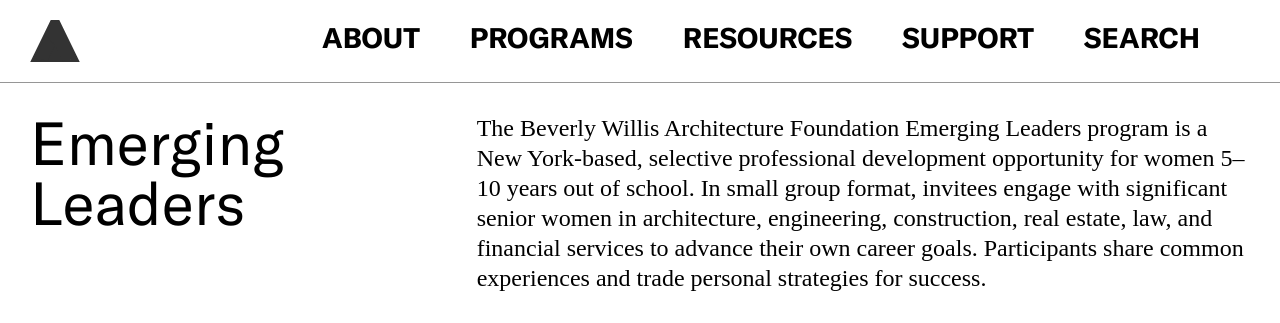
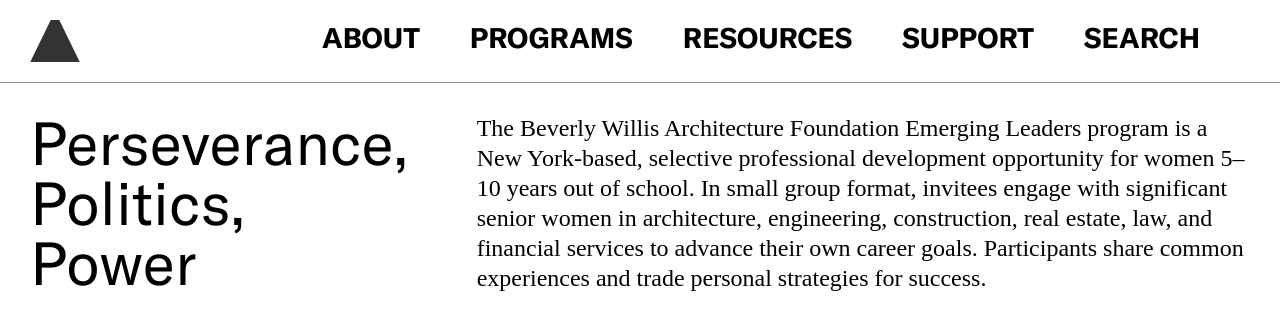
Before and after one commit to jengalas/bwaf-bbw, a Jekyll site: the page built from _emerging-leaders/perseverence-politics-power.md, in a window 1280 px wide and 900 px high, cut to the strip 0-323 px from the top of the window. Built offline with Jekyll 4.4.1, drawn with Linux system fonts in a browser that asks for light colours; some web fonts are replaced.

Commit message:
Update from Forestry.io Chun Schlesinger-Fried updated _emerging-leaders/perseverence-politics-power.md

```diff
--- a/_emerging-leaders/perseverence-politics-power.md
+++ b/_emerging-leaders/perseverence-politics-power.md
@@ -1,14 +1,14 @@
 ---
 layout: innerPage
 navCategory: Programs
-date: 2021-05-05 11:29:12 +0000
+date: 2021-05-05T11:29:12.000+00:00
 title: Perseverance, Politics, Power
 page_blocks:
 - template: text-block
   include_left-hand_column_text_: true
   lefthand_text:
     header_type: Large Header
-    text: Emerging Leaders
+    text: Perseverance, Politics, Power
     download: ''
     link_url: ''
     link_text: ''
```
